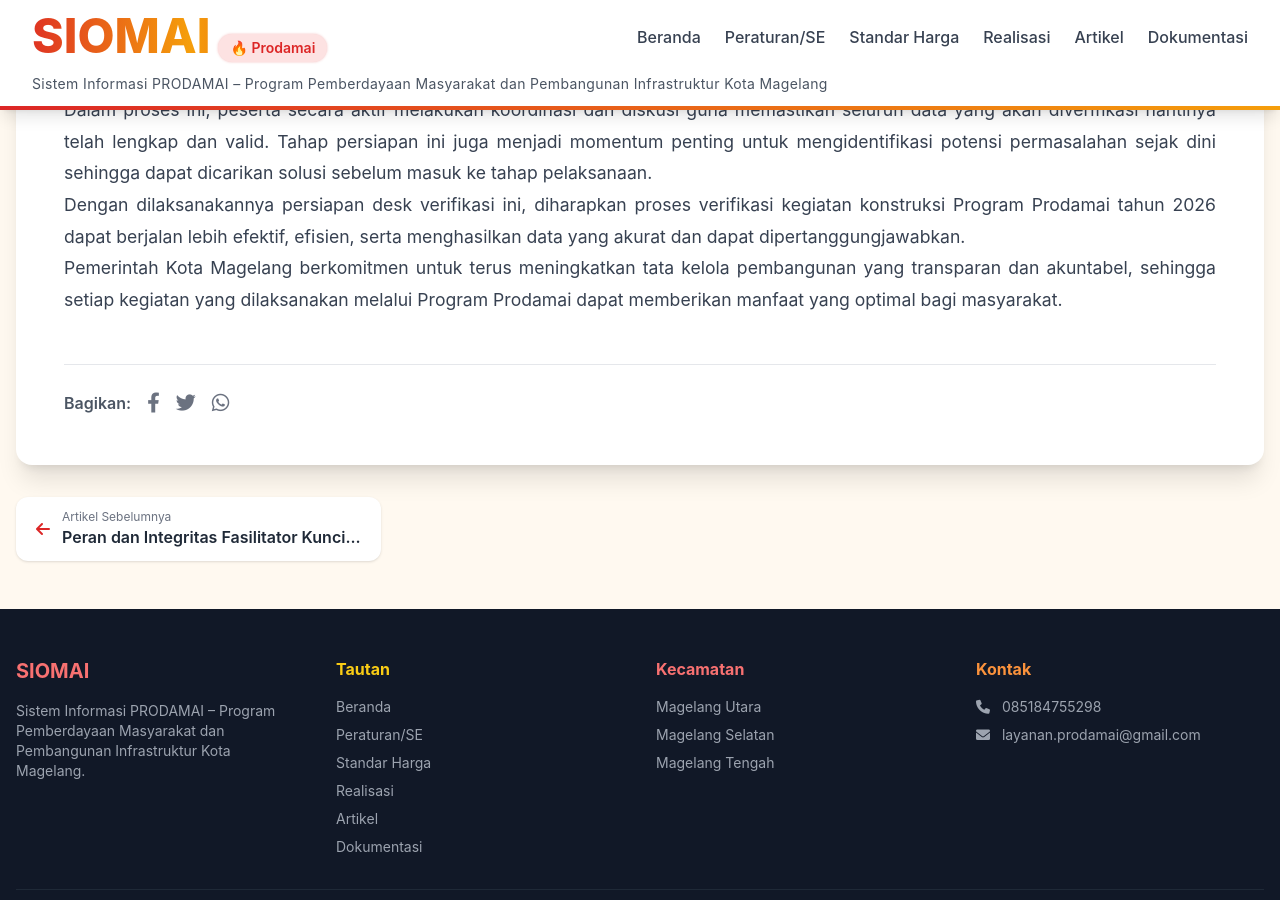
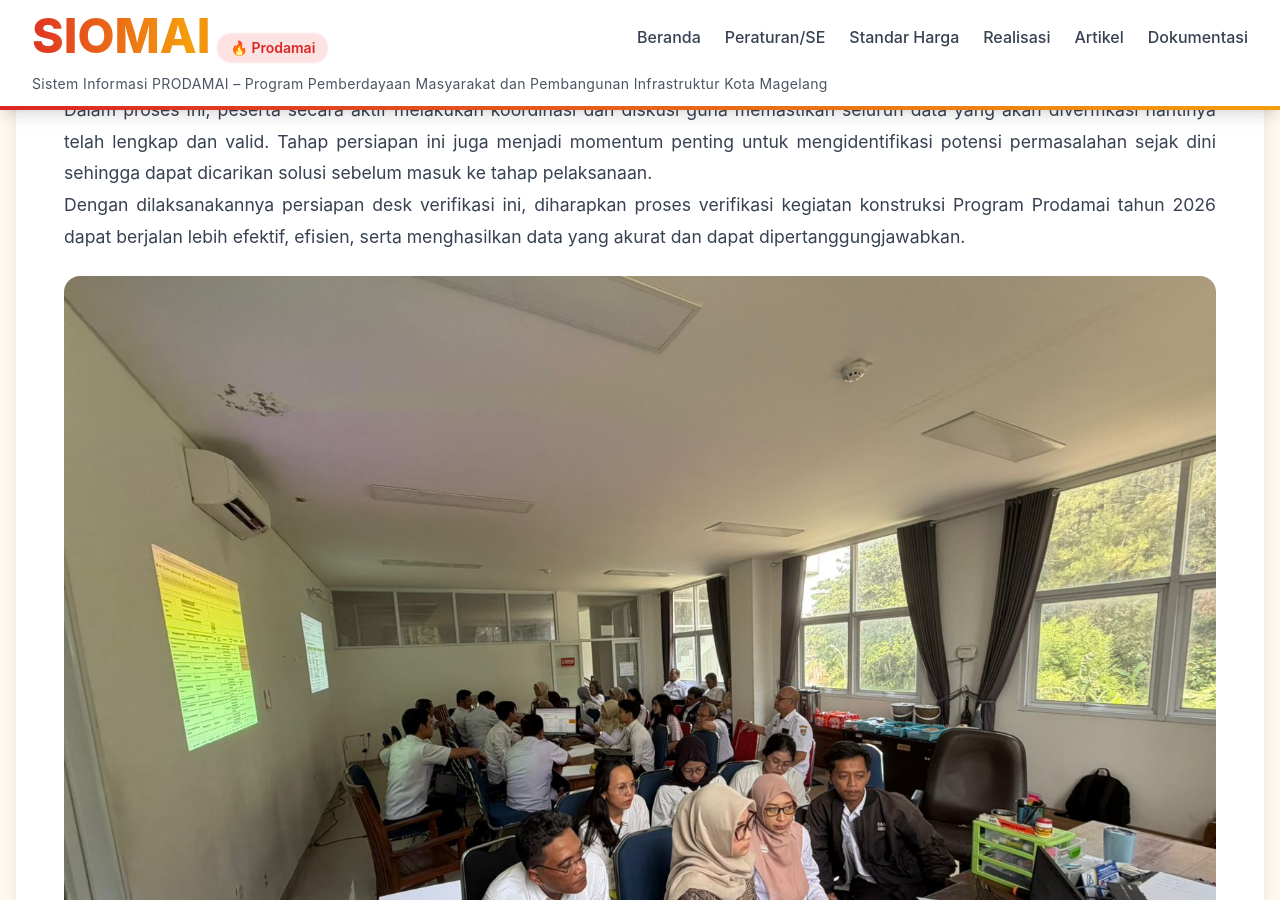
Before and after one commit to fasilitatormgl/siomai, a Jekyll site: the page built from _posts/2026-04-01-Desk_verifikasi_pekerjaan_konstruksi.md, in a window 1280 px wide and 900 px high, scrolled down 1205 px. Built offline with Jekyll 4.4.1, drawn with Linux system fonts in a browser that asks for light colours; nearby versions of some CDN libraries.

Commit message:
Add image to Desk Verifikasi Pekerjaan Konstruksi post
Added an image to enhance the content of the post.

```diff
--- a/_posts/2026-04-01-Desk_verifikasi_pekerjaan_konstruksi.md
+++ b/_posts/2026-04-01-Desk_verifikasi_pekerjaan_konstruksi.md
@@ -21,5 +21,5 @@ Adapun fokus utama dalam tahap persiapan ini meliputi:
 Dalam proses ini, peserta secara aktif melakukan koordinasi dan diskusi guna memastikan seluruh data yang akan diverifikasi nantinya telah lengkap dan valid. Tahap persiapan ini juga menjadi momentum penting untuk mengidentifikasi potensi permasalahan sejak dini sehingga dapat dicarikan solusi sebelum masuk ke tahap pelaksanaan.
 
 Dengan dilaksanakannya persiapan desk verifikasi ini, diharapkan proses verifikasi kegiatan konstruksi Program Prodamai tahun 2026 dapat berjalan lebih efektif, efisien, serta menghasilkan data yang akurat dan dapat dipertanggungjawabkan.
-
+![Prodamai]({{ site.baseurl }}/assets/images/uploads/Desk_verifikasi_pekerjaan_konstruksi.jpg)
 Pemerintah Kota Magelang berkomitmen untuk terus meningkatkan tata kelola pembangunan yang transparan dan akuntabel, sehingga setiap kegiatan yang dilaksanakan melalui Program Prodamai dapat memberikan manfaat yang optimal bagi masyarakat.
```
